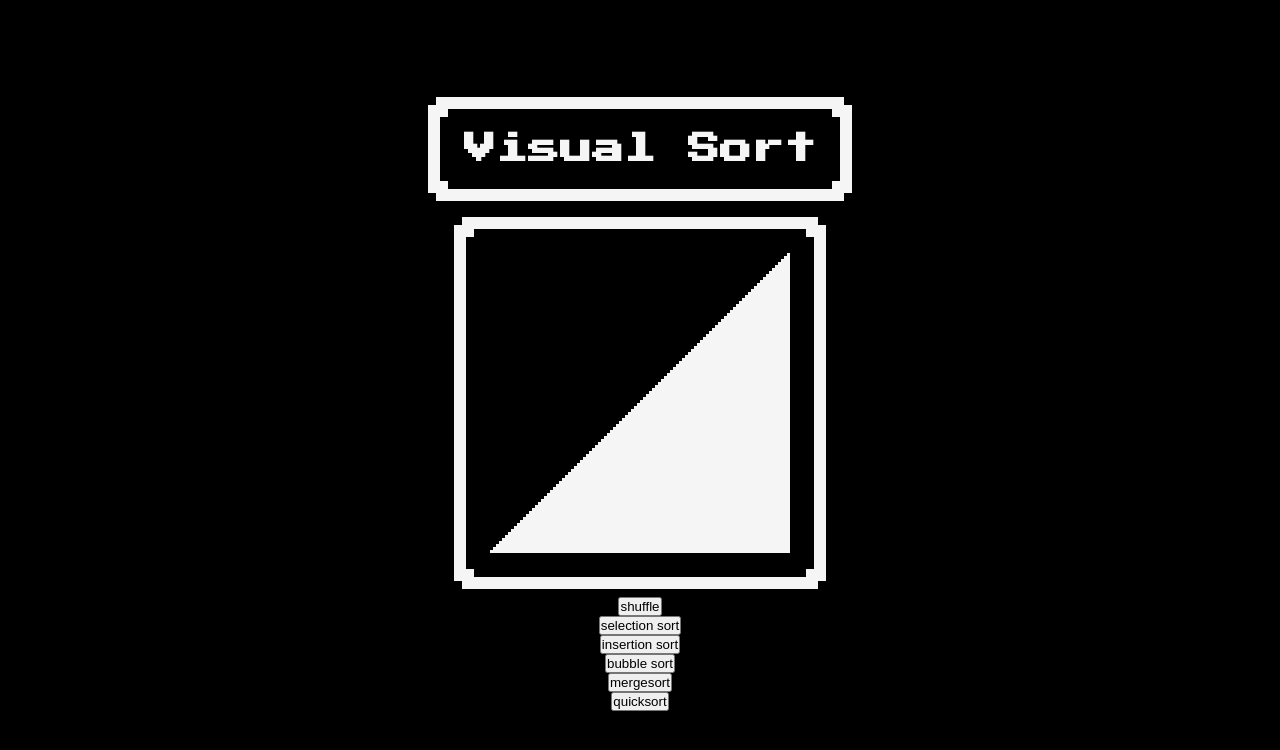
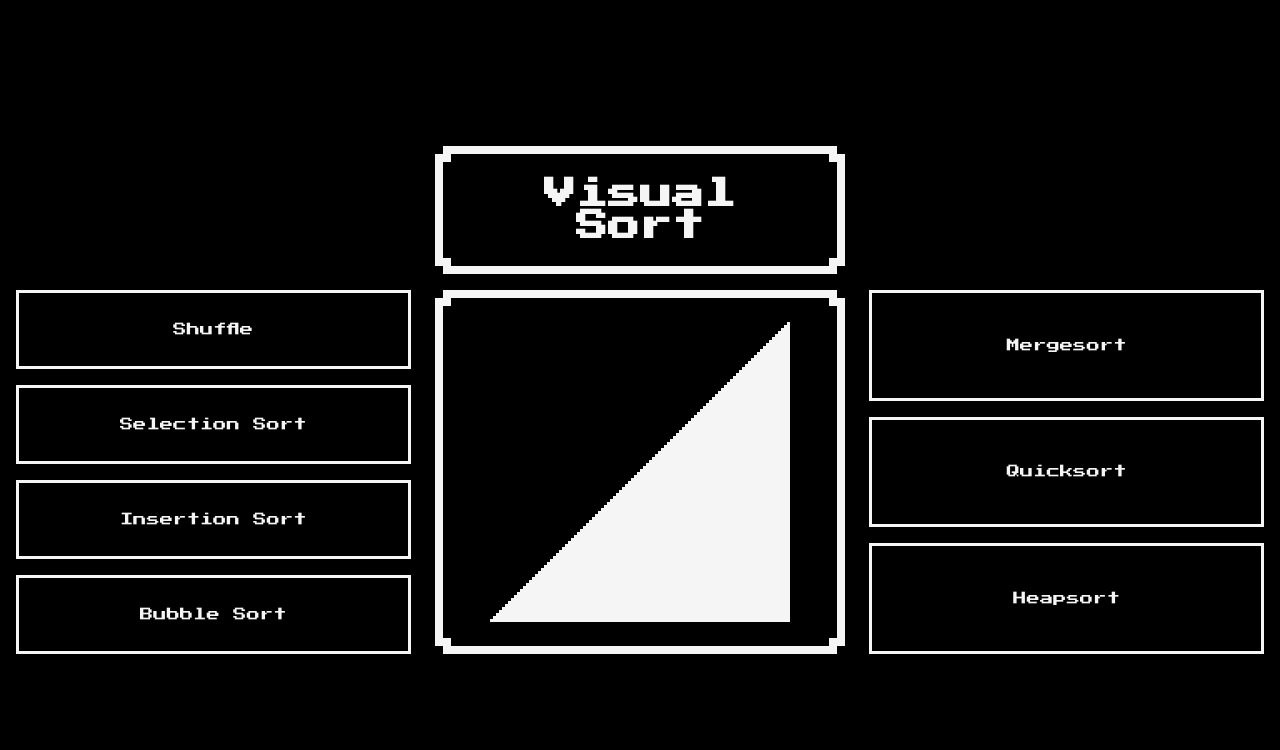
Before and after one commit to AlvinoNguyen/Visual-Sort, a React (Create React App) app: page / in a window 1280 px wide. Shown: the top 750 px of the page. Built offline with nearby package versions, Linux system fonts and the light colour scheme.

Commit message:
Added button styles

```diff
--- a/src/components/App/App.css
+++ b/src/components/App/App.css
@@ -7,8 +7,15 @@
     cursor: url('https://upload.wikimedia.org/wikipedia/commons/4/41/Pixel_heart_red.svg'), auto;
 }
 
+:root {
+    --app-font: 'Press Start 2P', cursive;
+    --background-color: black;
+    --text-color: whitesmoke;
+    --header-border-size: .5rem;
+}
+
 body {
-    background-color: black;
+    background-color: var(--background-color);
 }
 
 .corner::before {
@@ -16,7 +23,7 @@ body {
     display: inline-block;
     width: .5rem;
     height: .5rem;
-    background-color: black;
+    background-color: var(--background-color);
     z-index: 1;
     position: absolute;
 }
@@ -26,13 +33,13 @@ body {
     display: inline-block;
     width: .5rem;
     height: .5rem;
-    background-color: whitesmoke;
+    background-color: var(--text-color);
     position: absolute;
 }
 
 .top-left::before {
-    top: -.75rem;
-    left: -.75rem;
+    top: calc(-1 * var(--header-border-size));
+    left: calc(-1 * var(--header-border-size));
 }
 
 .top-left::after {
@@ -41,8 +48,8 @@ body {
 }
 
 .top-right::before {
-    top: -.75rem;
-    right: -.75rem;
+    top: calc(-1 * var(--header-border-size));
+    right: calc(-1 * var(--header-border-size));
 }
 
 .top-right::after {
@@ -51,8 +58,8 @@ body {
 }
 
 .bottom-left::before {
-    bottom: -.75rem;
-    left: -.75rem;
+    bottom: calc(-1 * var(--header-border-size));
+    left: calc(-1 * var(--header-border-size));
 }
 
 .bottom-left::after {
@@ -61,8 +68,8 @@ body {
 }
 
 .bottom-right::before {
-    bottom: -.75rem;
-    right: -.75rem;
+    bottom: calc(-1 * var(--header-border-size));
+    right: calc(-1 * var(--header-border-size));
 }
 
 .bottom-right::after {
@@ -71,7 +78,7 @@ body {
 }
 
 .test-border {
-    border: solid .75rem whitesmoke;
+    border: solid var(--header-border-size) var(--text-color);
     padding: 1.5rem;
     position: relative;
     display: flex;
@@ -79,17 +86,72 @@ body {
     margin: .5rem;
 }
 
+#root {
+    display: flex;
+    align-items: center;
+    justify-content: center;
+    width: 100vw;
+    height: 100vh;
+}
+
 h1 {
-    font-family: 'Press Start 2P', cursive;
-    color: whitesmoke;
+    font-family: var(--app-font);
+    color: var(--text-color);
     text-align: center;
 }
 
 .app-container {
+    display: grid;
+    grid-template-columns: repeat(3, 1fr);
+    margin: auto;
+}
+
+button {
+    background: none;
+    font-family: var(--app-font);
+    color: var(--text-color);
+    text-align: center;
+    padding: .75rem;
+    border: solid .2rem var(--text-color);
+    margin: .5rem 1rem;
+}
+
+main {
     display: flex;
-    flex-direction: column;
-    justify-content: center;
-    align-items: center;
-    width: 100vw;
-    height: 100vh;
 }
+
+header {
+    grid-column: 2;
+}
+
+.column {
+    display: grid;
+    grid-template-columns: 1fr;
+}
+
+.left {
+    grid-column: 1;
+}
+
+.right {
+    grid-column: 3;
+}
+
+@media (max-width: 600px) {
+    .app-container {
+        grid-template-columns: repeat(2, 1fr);
+    }
+
+    header {
+        grid-column: 1 / span 2;
+    }
+
+    .right {
+        grid-column: 2;
+    }
+
+    .visual-container {
+        grid-column: 1 / span 2;
+        grid-row: 2;
+    }
+}
--- a/src/components/App/App.js
+++ b/src/components/App/App.js
@@ -5,7 +5,7 @@ import './App.css';
 class App extends React.Component {
     constructor() {
         const numBars = 100;
-        const barWidth = 3;
+        const barWidth = window.innerWidth > 600 ? 3 : 2;
 
         super();
         const bars = [];
@@ -227,7 +227,13 @@ class App extends React.Component {
                     <div className="corner bottom-left"></div>
                     <div className="corner bottom-right"></div>
                 </header>
-                <div className="test-border">
+                    <div className="column left">
+                        <button onClick={this.shuffle}>Shuffle</button>
+                        <button onClick={this.selectionSort}>Selection Sort</button>
+                        <button onClick={this.insertionSort}>Insertion Sort</button>
+                        <button onClick={this.bubbleSort}>Bubble Sort</button>
+                    </div>
+                    <div className="visual-container test-border">
                         <Visual
                             bars={this.state.bars}
                             width={this.state.bars[0].width * this.state.bars.length}
@@ -238,12 +244,11 @@ class App extends React.Component {
                         <div className="corner bottom-left"></div>
                         <div className="corner bottom-right"></div>
                     </div>
-                <button onClick={this.shuffle}>shuffle</button>
-                <button onClick={this.selectionSort}>selection sort</button>
-                <button onClick={this.insertionSort}>insertion sort</button>
-                <button onClick={this.bubbleSort}>bubble sort</button>
-                <button onClick={() => this.mergeSort(this.state.bars.slice(), 0, this.state.bars.length)}>mergesort</button>
-                <button onClick={() => this.quickSort(this.state.bars.slice(), 0, this.state.bars.length - 1)}>quicksort</button>
+                    <div className="column right">
+                        <button onClick={() => this.mergeSort(this.state.bars.slice(), 0, this.state.bars.length)}>Mergesort</button>
+                        <button onClick={() => this.quickSort(this.state.bars.slice(), 0, this.state.bars.length - 1)}>Quicksort</button>
+                        <button>Heapsort</button>
+                    </div>
             </div>
         );
     }
```
Lines whose indentation alone changed are shown as unchanged.
